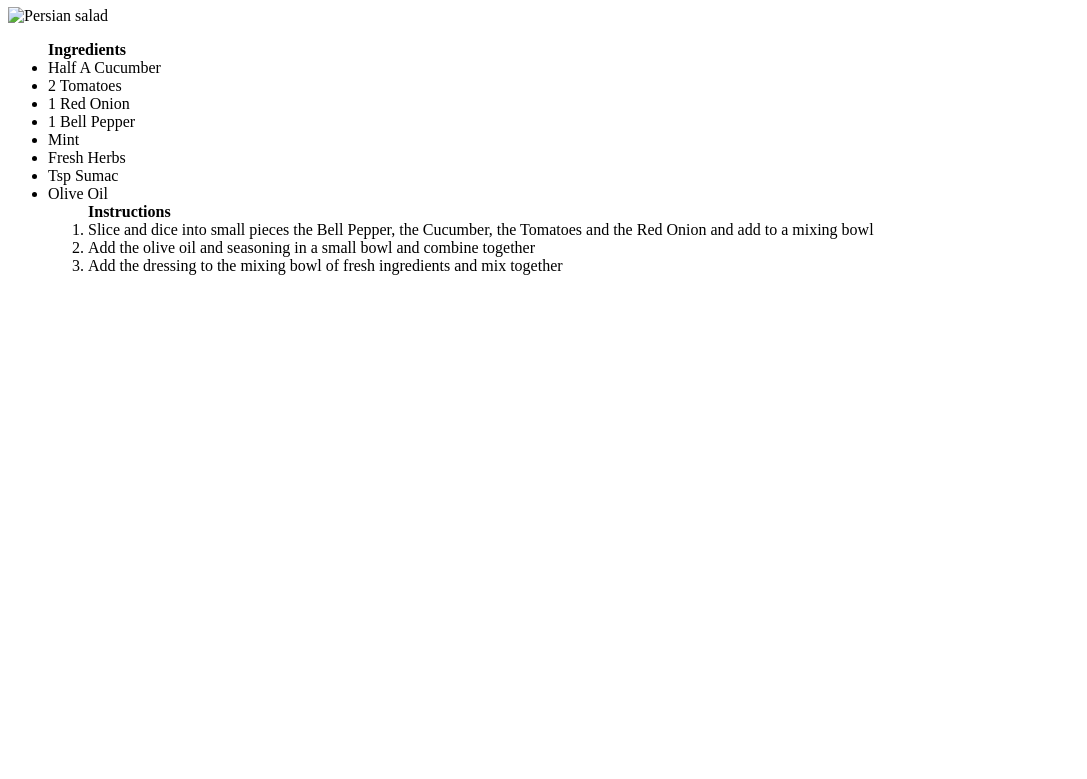
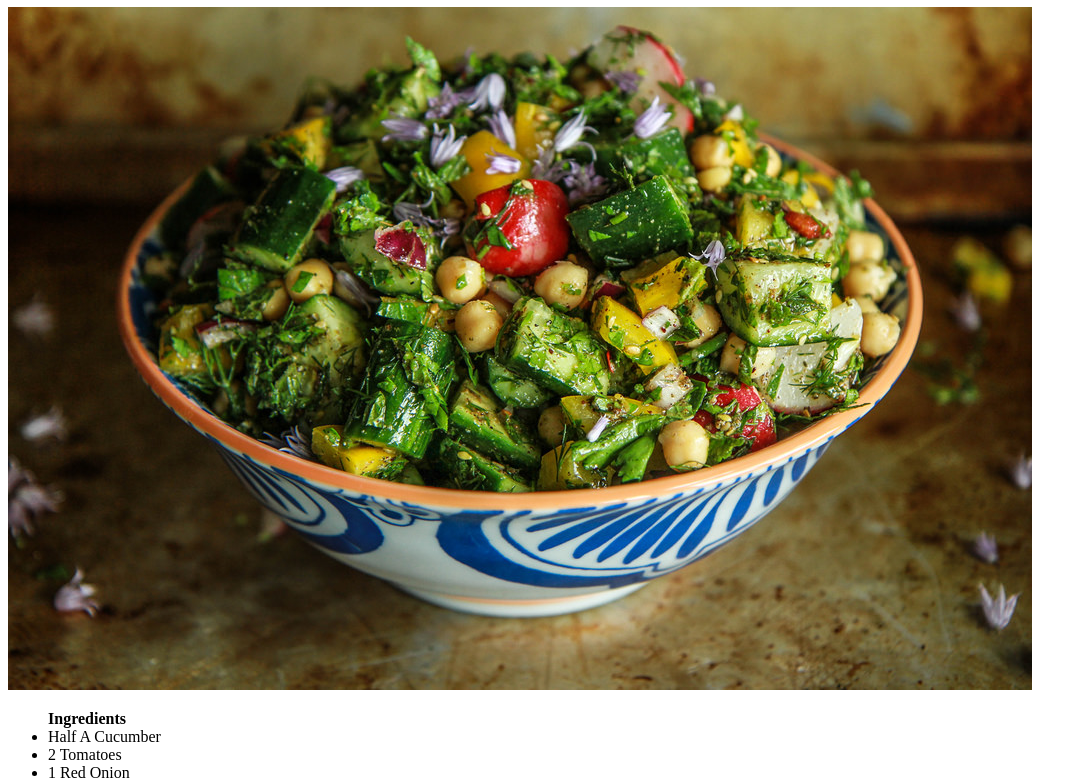
Before and after one commit to EthanW00/Odin-Recipes, a plain HTML site: page recipes/persian-salad.html in a window 1280 px wide. Shown: the part 99-878 px from the top of the page, without its empty margins (0-1087 px from the left). Before the commit the page ends 800 px from the top, so only its background shows below. Drawn offline with Linux system fonts and the light colour scheme.

Commit message:
Changed href for img element
Incorrect href value, corrected to correct image file

```diff
--- a/recipes/persian-salad.html
+++ b/recipes/persian-salad.html
@@ -8,7 +8,7 @@
 <body>
     <a href="../index.html">Home</a>
     <h1>Persian Salad</h1>
-    <img src="./persian-salad.html" alt="Persian salad">
+    <img src="./Persian-Salad.jpg" alt="Persian salad">
     <ul><strong>Ingredients</strong>
         <li>Half A Cucumber</li>
         <li>2 Tomatoes</li>
```
